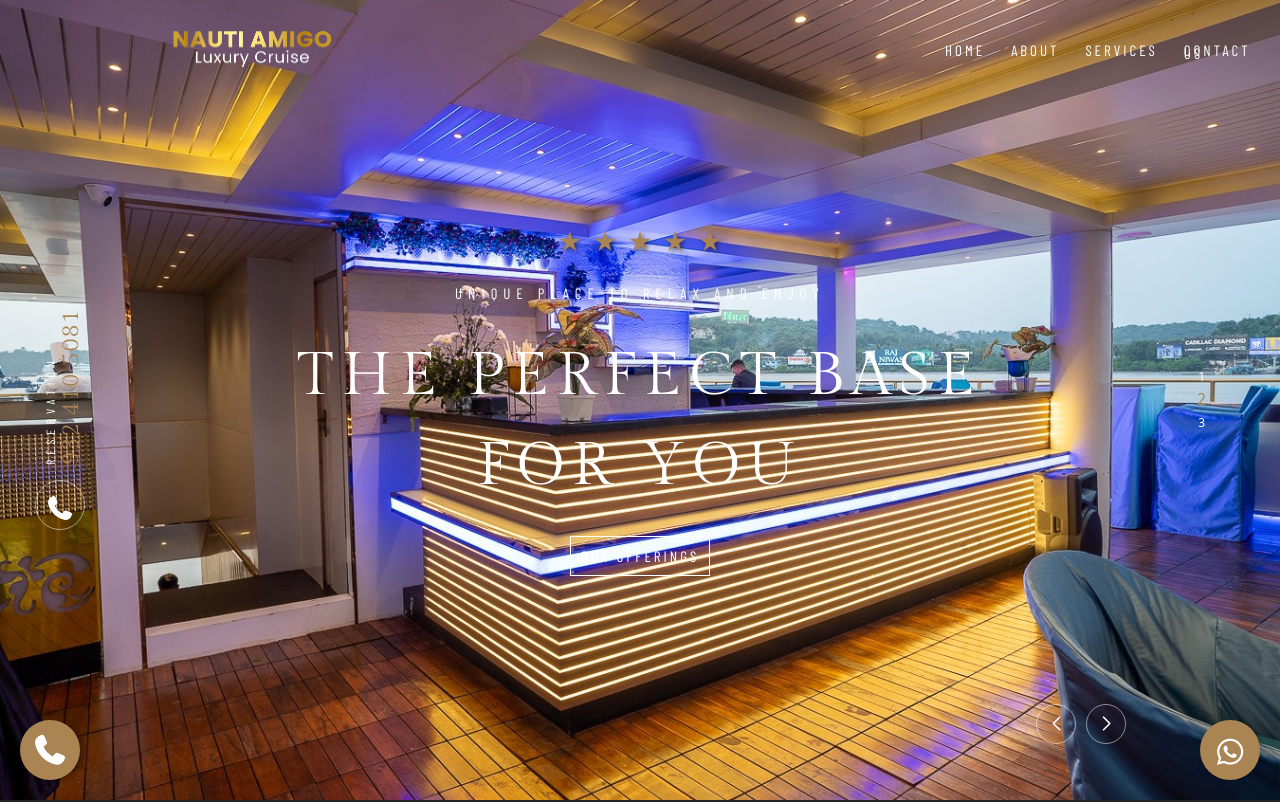
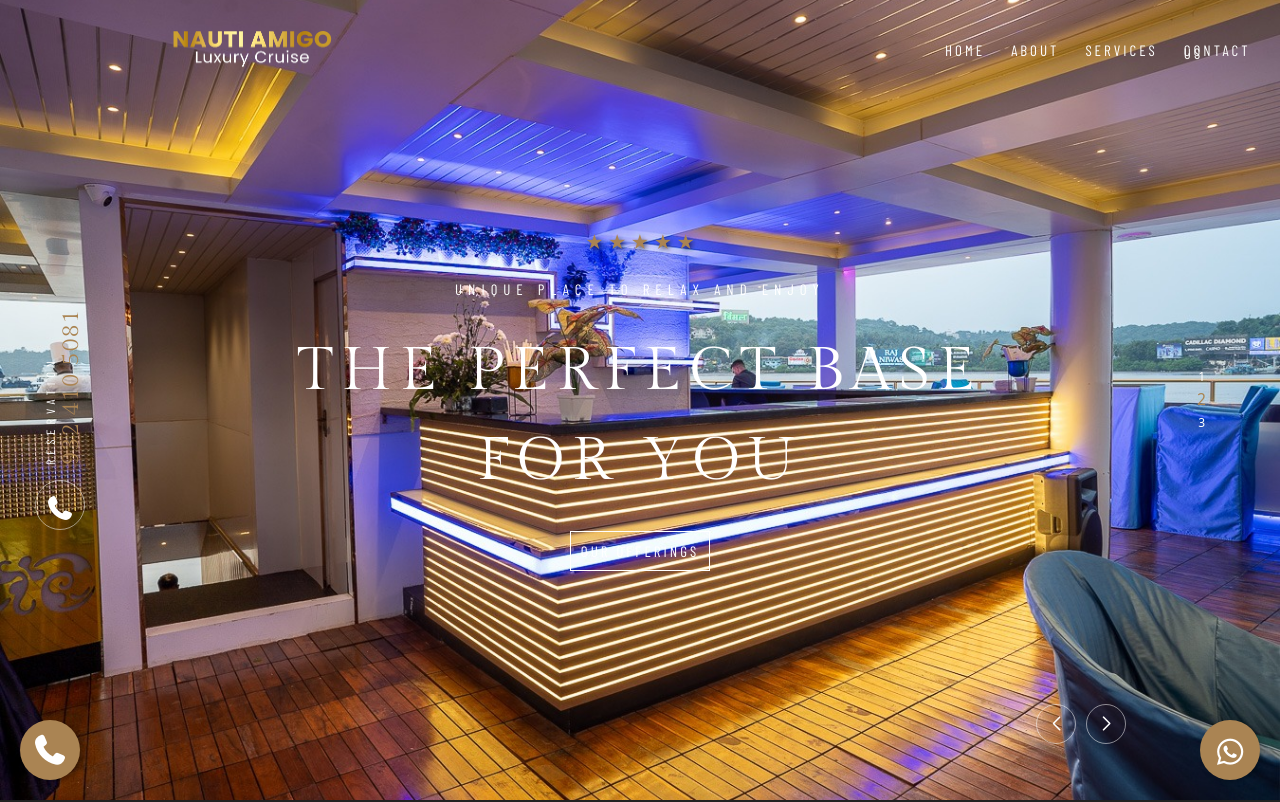
Before and after one commit to Kratagya-Webkorps/nautiamigo-angular, an Angular app: page / in a window 1280 px wide. Shown: the top 802 px of the page. Built offline with nearby package versions, Linux system fonts and the light colour scheme.

Commit message:
reduce the size of the stars in the hero section

```diff
--- a/src/app/hero-section/hero-section.component.css
+++ b/src/app/hero-section/hero-section.component.css
@@ -308,8 +308,8 @@ hr {
 
 .stars .star {
     color: #aa8453;
-    font-size: 24px;
-    margin: 0 5px;
+    font-size: 18px;
+    margin: 0 2px;
     text-shadow: 2px 2px 4px rgba(0,0,0,0.5);
 }
 
```
